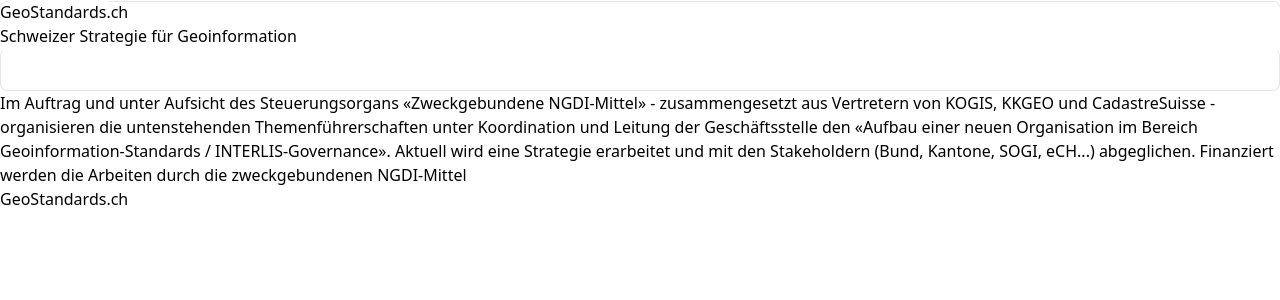
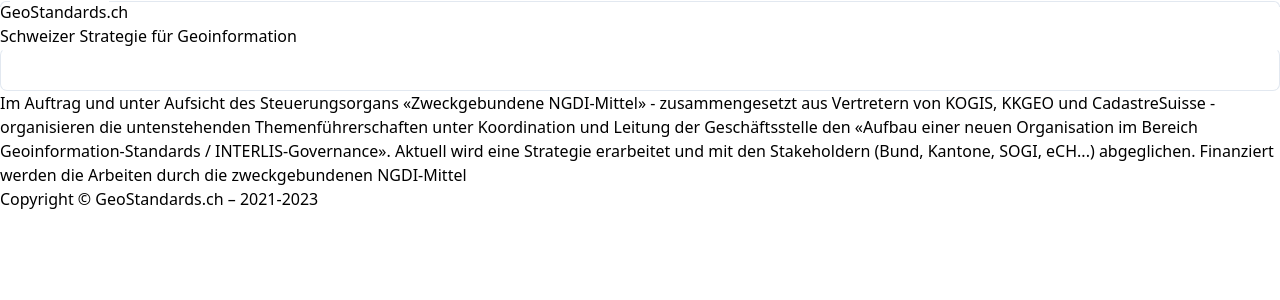
Before and after one commit to geostandards-ch/gs-website, a Vue app: page / in a window 1280 px wide. Shown: the top 300 px of the page. Built offline with nearby package versions, Linux system fonts and the light colour scheme.

Commit message:
feat: Add footer

```diff
--- a/src/components/TheFooter.vue
+++ b/src/components/TheFooter.vue
@@ -1,25 +1,22 @@
 <template>
-  <div>
-    <div class="w-full h-40 bg-slate-600"></div>
+  <footer class="mt-24">
+    <div class="w-full h-24 bg-slate-600"></div>
     <div class="w-full h-40 bg-slate-700">
-      <p class="font-display font-bold text-md">{{ $t("general.title") }}</p>
+      <div class="container m-auto px-4 flex flex-col justify-center h-full">
+        <p class="font-display text-md text-white text-center">
+          Copyright © {{ $t("general.title") }} – {{ creditYears() }}
+        </p>
+      </div>
     </div>
-  </div>
+  </footer>
 </template>
 
-<script setup>
-import { ref, watch } from "vue";
-import { useI18n } from "vue-i18n";
+<script setup lang="ts">
+const creditYears = () => {
+  const currentYear = new Date().getFullYear();
+  if (currentYear > 2021) return `2021-${currentYear}`;
+  else return currentYear;
+};
+</script>
 
-const { locale } = useI18n();
-const selectedLanguage = ref(locale.value);
-
-const languages = [
-  { label: "English", value: "en" },
-  { label: "Français", value: "fr" },
-];
-
-watch(selectedLanguage, (newLang) => {
-  locale.value = newLang;
-});
-</script>
+<style scoped></style>
```
